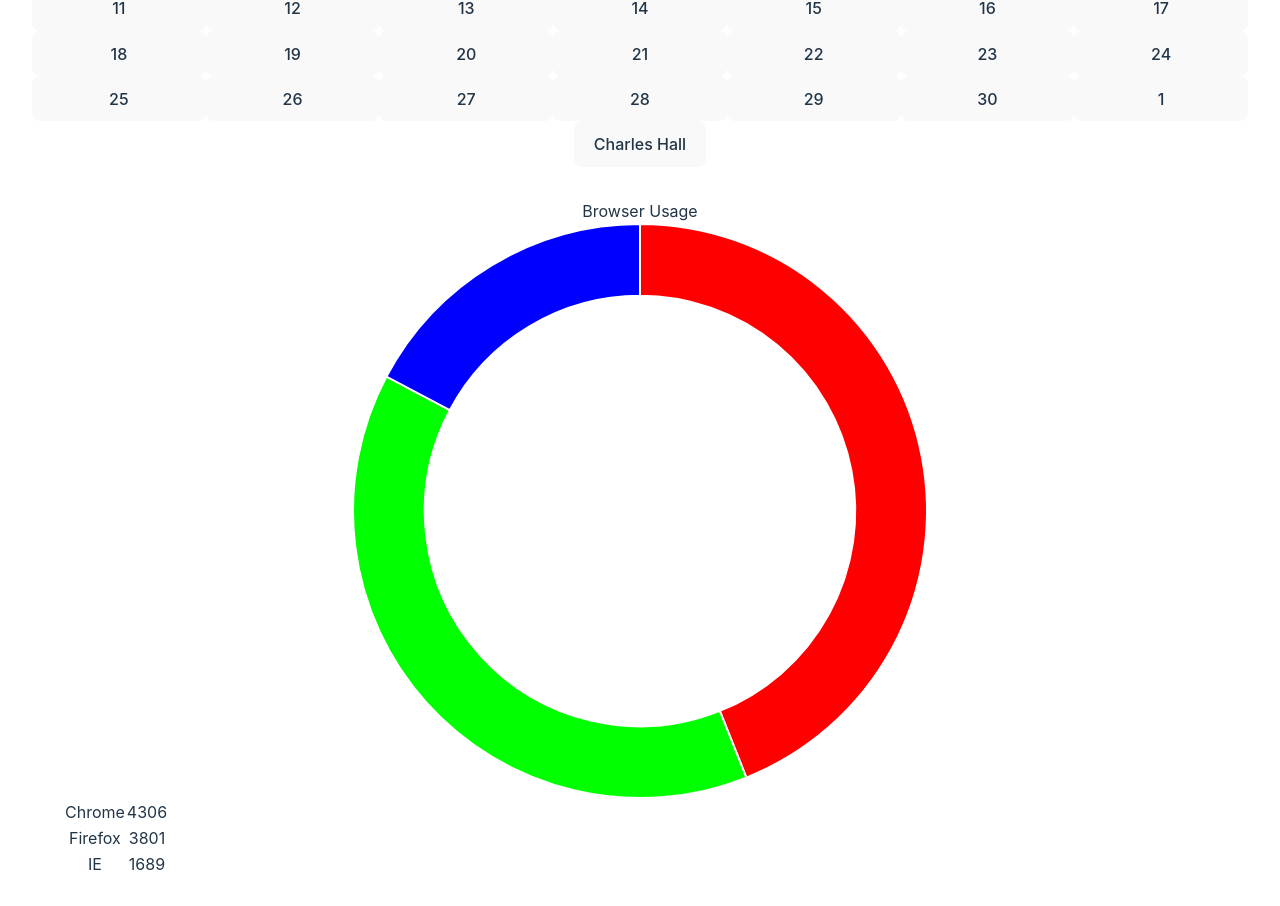
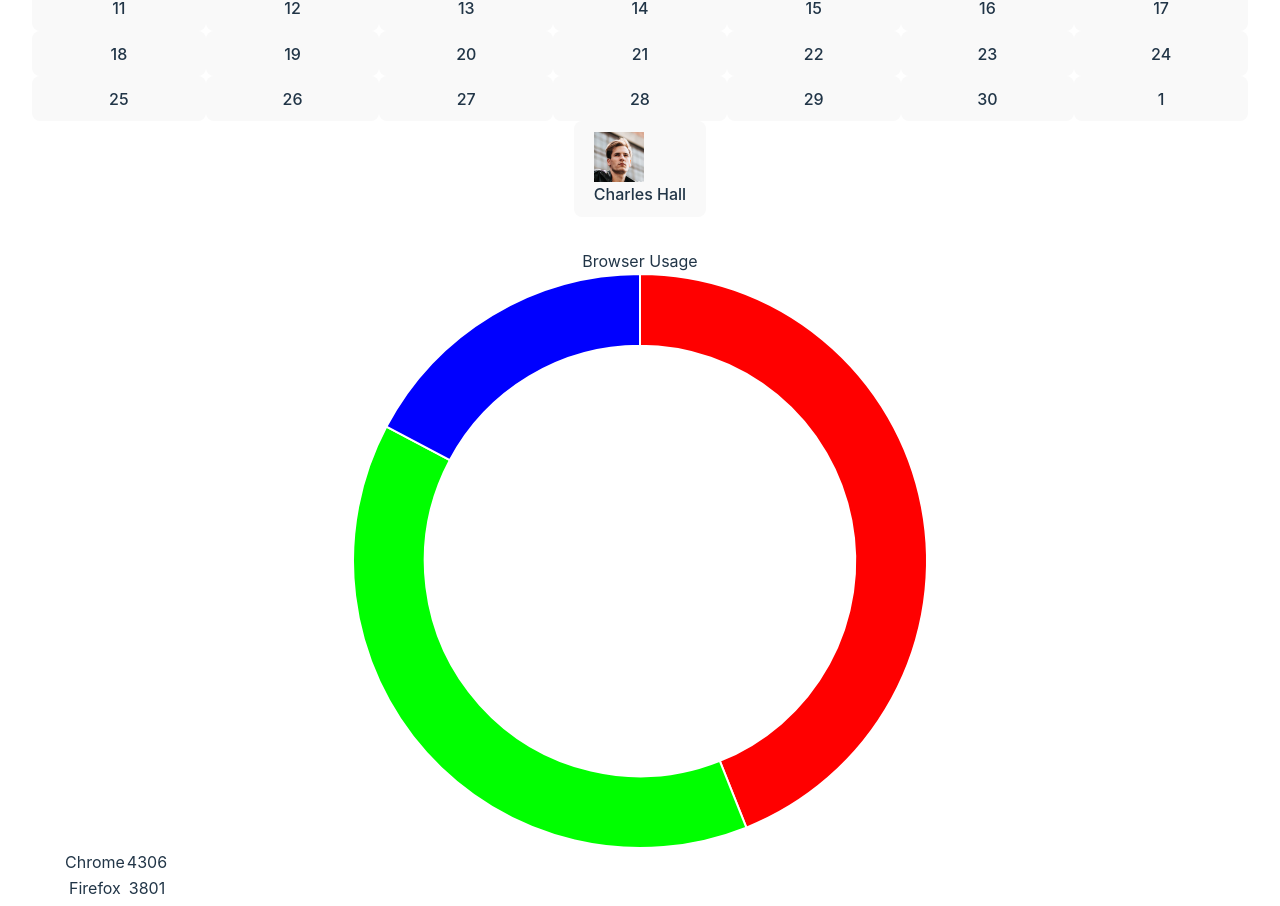
Before and after one commit to mkZ3R0/webdev-Assignment2, a React (Vite) app: page / in a window 1280 px wide. Shown: the part 1160-2066 px from the top of the page. Built offline with nearby package versions, Linux system fonts and the light colour scheme.

Commit message:
fix dropdown menu

```diff
--- a/src/components/DropdownMenu.jsx
+++ b/src/components/DropdownMenu.jsx
@@ -1,4 +1,5 @@
 import { useState } from "react";
+import avatar from "../assets/avatar.jpg";
 
 const DropdownMenu = () => {
   const [isOpen, setIsOpen] = useState(false);
@@ -9,15 +10,16 @@ const DropdownMenu = () => {
         className="nav-link absolute right-0 dropdown-toggle d-none d-sm-inline-block flex items-center"
         onClick={() => setIsOpen(!isOpen)}
       >
-        {/* <img
-          src="img/avatars/avatar.jpg"
+        <img
+          src={avatar}
           className="avatar img-fluid rounded me-1"
           alt="Charles Hall"
-        /> */}
+          style={{ width: "50px", height: "50px" }}
+        />
         <span className="text-dark">Charles Hall</span>
       </button>
       {isOpen && (
-        <div className="dropdown-menu absolute right-0 mt-2 w-48 bg-white shadow-lg rounded-lg py-2 z-10">
+        <div className="dropdown-menu absolute right-0 mt-16 w-48 bg-white shadow-lg rounded-lg py-2 z-10">
           <a
             className="dropdown-item flex items-center px-4 py-2 text-gray-700 hover:bg-gray-100"
             href="pages-profile.html"
```
Also changed, not shown: src/assets/avatar.jpg (added).
